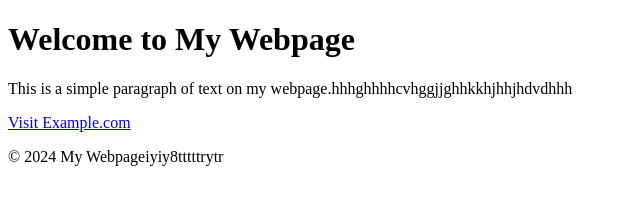
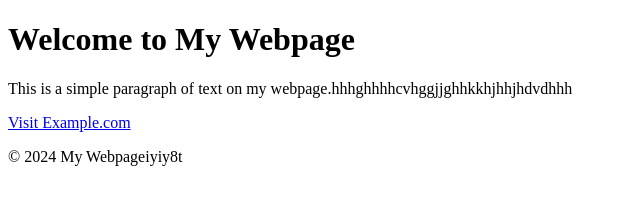
Before and after one commit to RonaSiby/MeRona, a plain HTML site: page index.html in a window 1280 px wide. Shown: the full height of the page, 0-640 px from the left. Drawn offline with Linux system fonts and the light colour scheme.

Commit message:
Your commit message

```diff
--- a/index.html
+++ b/index.html
@@ -14,7 +14,7 @@
         <a href="https://www.example.com">Visit Example.com</a>
     </main>
     <footer>
-        <p>&copy; 2024 My Webpageiyiy8tttttrytr</p>
+        <p>&copy; 2024 My Webpageiyiy8t</p>
     </footer>
 </body>
 </html>
```
